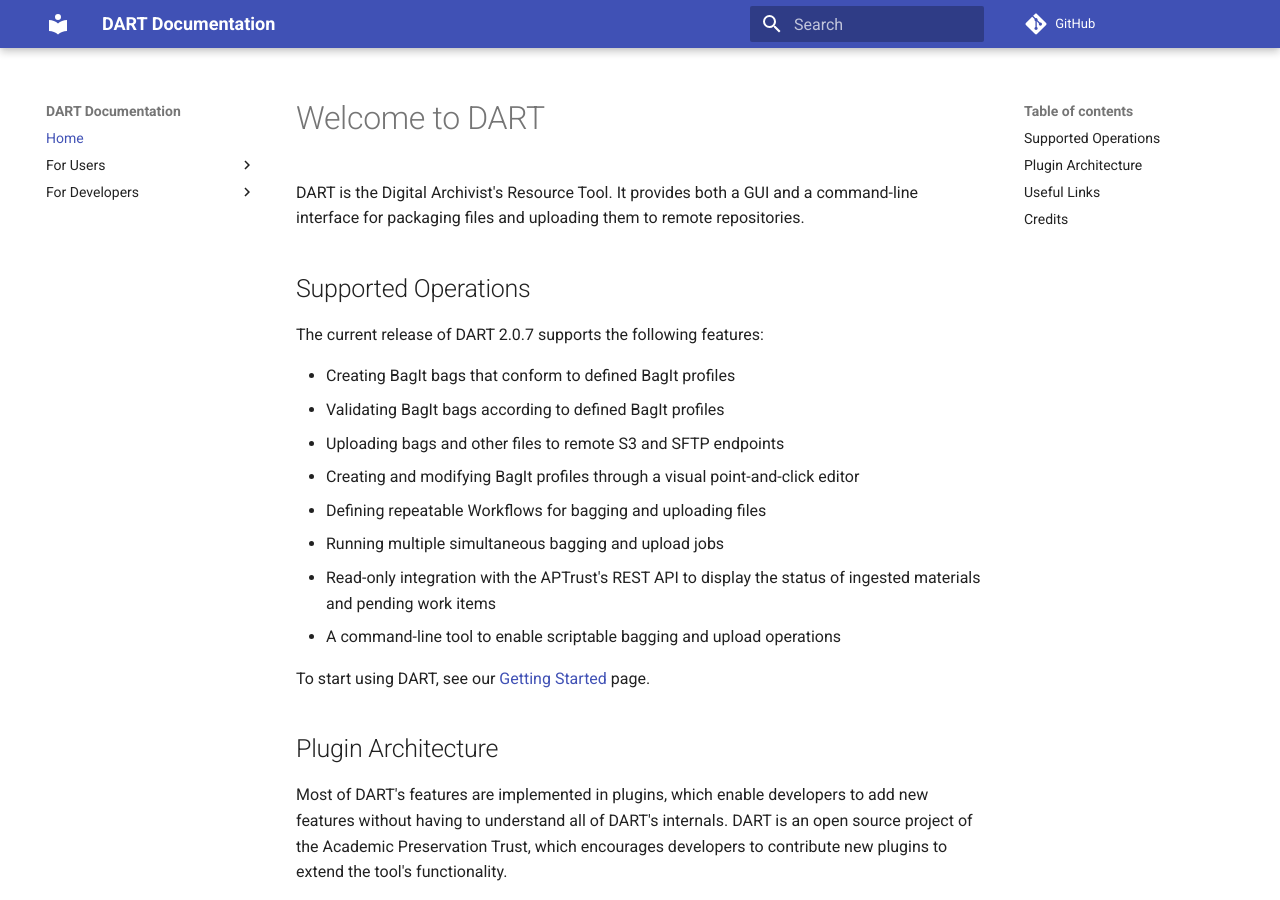
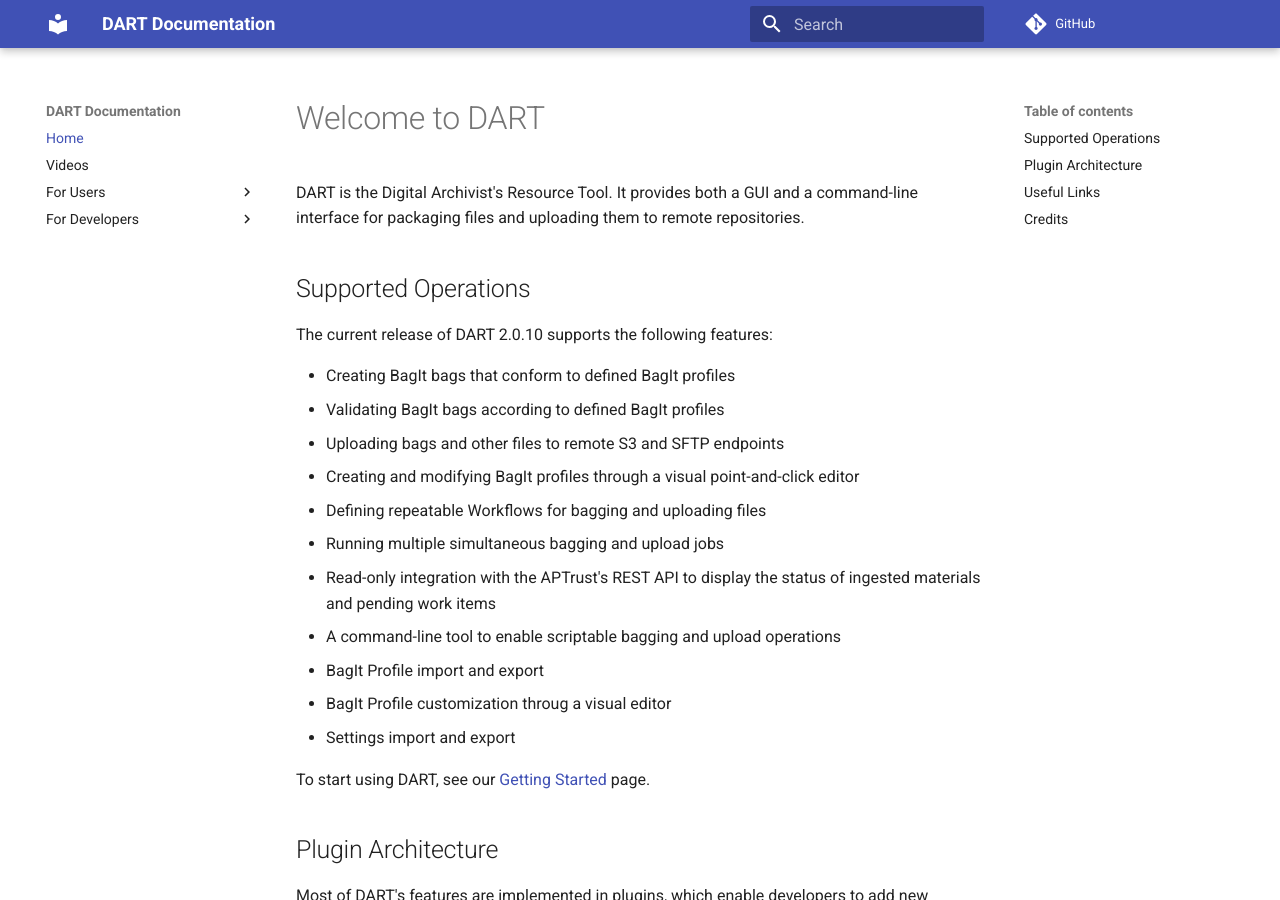
Before and after one commit to APTrust/dart-docs, an MkDocs documentation site: the page built from docs/index.md, in a window 1280 px wide and 900 px high. Built offline with MkDocs 1.6.1 and Material for MkDocs 9.7.7, drawn with Linux system fonts in a browser that asks for light colours; comment, search, counter and statistics services are not loaded; some of the changed text lies outside the part shown.

Commit message:
Bumped to v2.0.10. Added videos.

```diff
--- a/docs/index.md
+++ b/docs/index.md
@@ -4,7 +4,7 @@
 
 ## Supported Operations
 
-The current release of DART 2.0.7 supports the following features:
+The current release of DART 2.0.10 supports the following features:
 
 * Creating BagIt bags that conform to defined BagIt profiles
 * Validating BagIt bags according to defined BagIt profiles
@@ -14,6 +14,9 @@
 * Running multiple simultaneous bagging and upload jobs
 * Read-only integration with the APTrust's REST API to display the status of ingested materials and pending work items
 * A command-line tool to enable scriptable bagging and upload operations
+* BagIt Profile import and export
+* BagIt Profile customization throug a visual editor
+* Settings import and export
 
 To start using DART, see our [Getting Started](users/getting_started.md) page.
 
@@ -54,6 +57,12 @@
 
 [DART source code on GitHub](https://github.com/aptrust/dart/)
 
+[Video: Jobs and Workflows](https://www.youtube.com/watch?v=_ga9XfuyO-I)
+
+[Video: BagIt Profiles in DART](https://www.youtube.com/watch?v=qnFFlRhlfCA)
+
+[Video: Settings Import and Export](https://www.youtube.com/watch?v=GcJptP4h4IM)
+
 ## Credits
 
 Brace yourselves gentlemen. According to the gas chromatograph, the secret ingredient is... Love!?
--- a/mkdocs.yml
+++ b/mkdocs.yml
@@ -13,6 +13,7 @@
 repo_url:  https://github.com/APTrust/dart
 nav:
   - Home: index.md
+  - Videos: videos.md
   - For Users:
       - users/getting_started.md
       - Jobs:
```
Also changed, not shown: docs/users/bagit/index.md (+2 -0 lines), docs/users/getting_started.md (+7 -5 lines), docs/users/settings/index.md (+3 -1 lines), docs/videos.md (added, +29 -0 lines).
